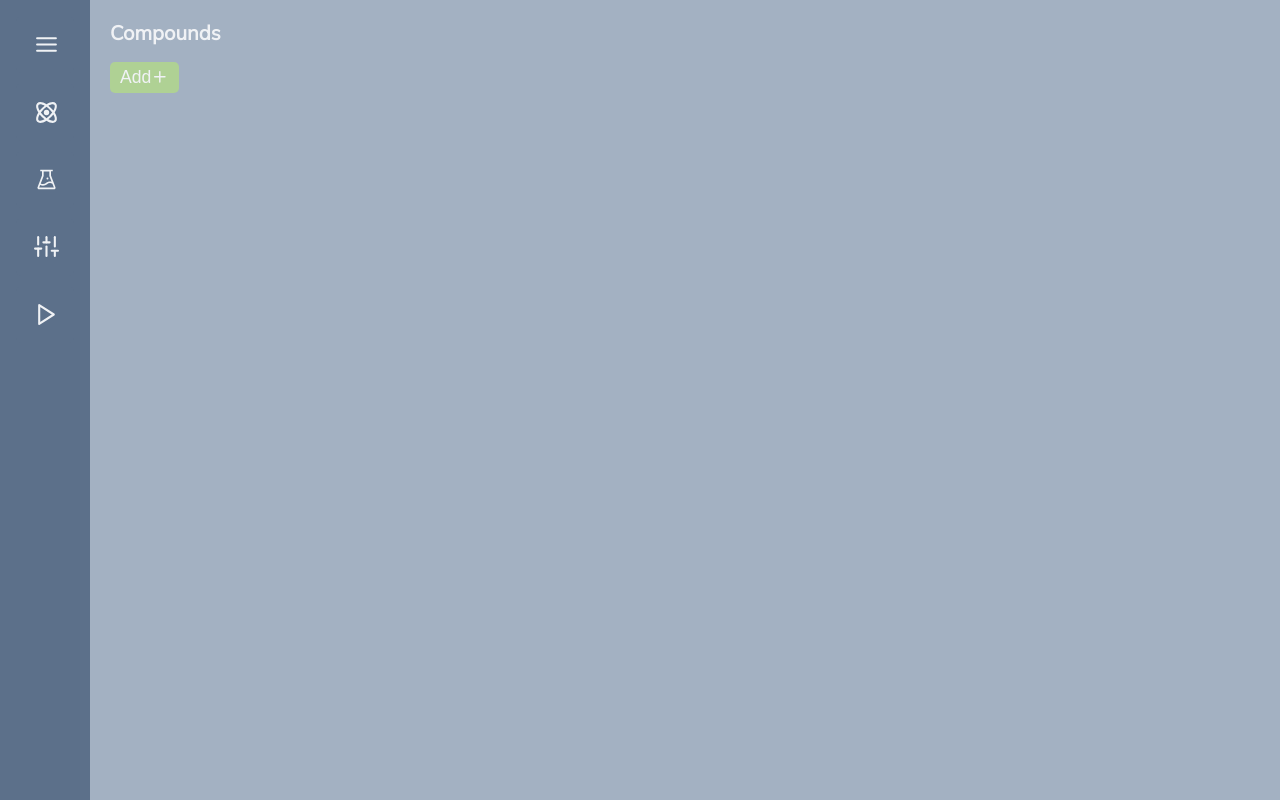
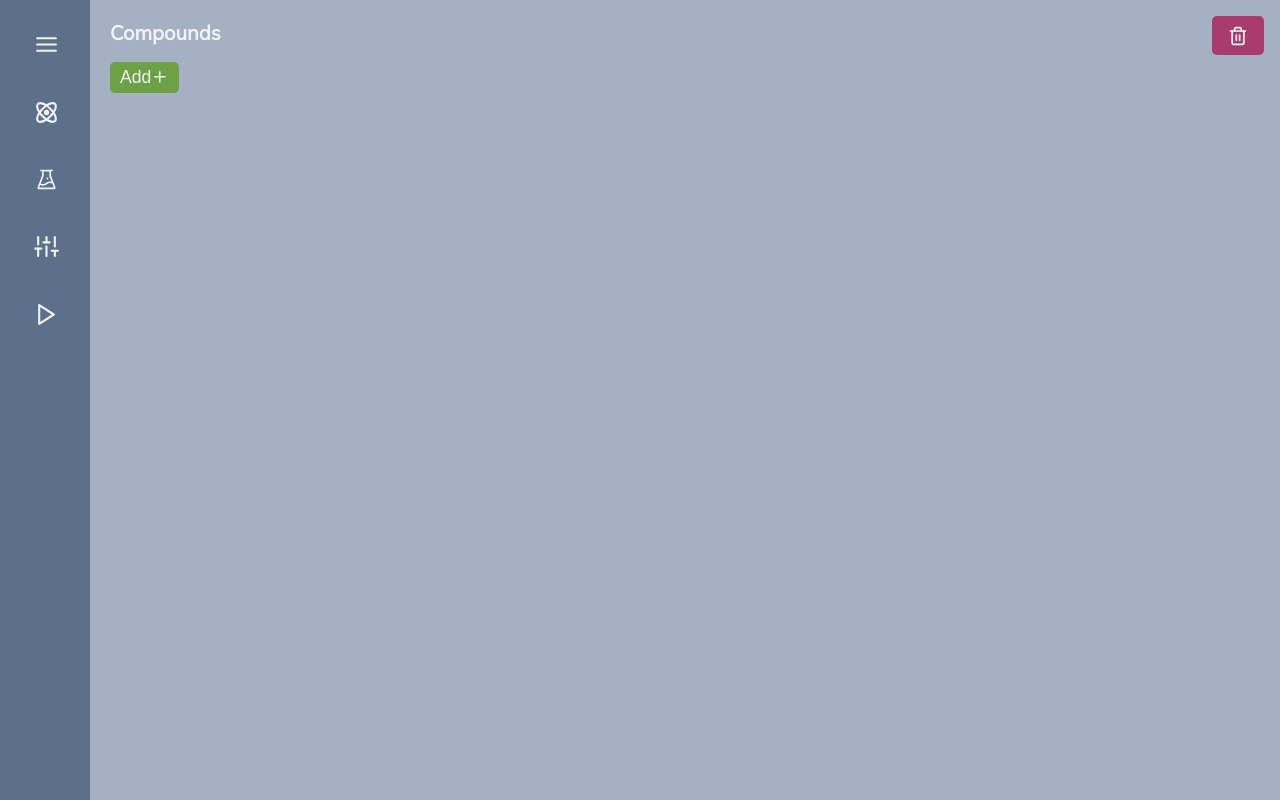
Before and after one commit to frankmangone/batch-simulator, a React (Create React App) app: page / in a window 1280 px wide. Built offline with nearby package versions, Linux system fonts and the light colour scheme.

Commit message:
Added delete button, still missing funcionality

```diff
--- a/src/components/Button.tsx
+++ b/src/components/Button.tsx
@@ -2,6 +2,7 @@ import styled from "styled-components"
 
 interface IButton {
   color?: string
+  buttonStyle?: string
 }
 
 const Button = styled.button<IButton>`
@@ -20,20 +21,28 @@ const Button = styled.button<IButton>`
   &:hover {
     ${(props) => colorsHover(props.color)}
   }
+
+  /* Any additional custom styles */
+  ${(props) => props.buttonStyle ?? ""}
 `
 
 export default Button
 
 const colorsBase = (color?: string) => {
   switch (color) {
+    case "red":
+      return `
+        background-color: var(--color-triadic-red-dark);
+        color: var(--color-grey-lightest);
+      `
     case "green":
       return `
-        background-color: var(--color-triadic-green-normal);
+        background-color: var(--color-triadic-green-dark);
         color: var(--color-grey-lightest);
       `
     case "grey":
       return `
-        background-color: var(--color-grey-normal);
+        background-color: var(--color-grey-dark);
         color: var(--color-grey-lightest);
       `
     default:
@@ -46,13 +55,17 @@ const colorsBase = (color?: string) => {
 
 const colorsHover = (color?: string) => {
   switch (color) {
+    case "red":
+      return `
+        background-color: var(--color-triadic-red-darker);
+      `
     case "green":
       return `
-        background-color: var(--color-triadic-green-dark);
+        background-color: var(--color-triadic-green-darker);
       `
     case "grey":
       return `
-        background-color: var(--color-grey-dark);
+        background-color: var(--color-grey-darker);
       `
     default:
       return `
--- a/src/pages/CompoundsPage.tsx
+++ b/src/pages/CompoundsPage.tsx
@@ -2,11 +2,18 @@
 import Button from "../components/Button"
 import PageTitle from "../components/PageTitle"
 import CompoundList from "../components/compounds/CompoundList"
-import { FiPlus } from "react-icons/fi"
+import { FiPlus, FiTrash2 } from "react-icons/fi"
 
 /* Hooks */
 import { useEffect } from "react"
 import { useData } from "../context/DataContext"
+
+const deleteButtonStyle = `
+  position: absolute;
+  top: 1rem;
+  right: 1rem;
+  padding: 0.6rem 1rem;
+`
 
 const CompoundsPage: React.FC = () => {
   const { compounds, addCompound, editCompound } = useData()
@@ -25,6 +32,9 @@ const CompoundsPage: React.FC = () => {
       <Button color="green" onClick={addCompound}>
         Add <FiPlus />
       </Button>
+      <Button color="red" buttonStyle={deleteButtonStyle}>
+        <FiTrash2 size={20} />
+      </Button>
       <CompoundList compounds={compounds} />
     </>
   )
--- a/src/pages/ReactionsPage.tsx
+++ b/src/pages/ReactionsPage.tsx
@@ -2,11 +2,18 @@
 import Button from "../components/Button"
 import PageTitle from "../components/PageTitle"
 import ReactionList from "../components/reactions/ReactionList"
-import { FiPlus } from "react-icons/fi"
+import { FiPlus, FiTrash2 } from "react-icons/fi"
 
 /* Hooks */
 import { useEffect } from "react"
 import { useData } from "../context/DataContext"
+
+const deleteButtonStyle = `
+  position: absolute;
+  top: 1rem;
+  right: 1rem;
+  padding: 0.6rem 1rem;
+`
 
 const ReactionsPage: React.FC = () => {
   const { addReaction, editReaction } = useData()
@@ -25,6 +32,9 @@ const ReactionsPage: React.FC = () => {
       <Button color="green" onClick={addReaction}>
         Add <FiPlus />
       </Button>
+      <Button color="red" buttonStyle={deleteButtonStyle}>
+        <FiTrash2 size={20} />
+      </Button>
       <ReactionList />
     </>
   )
```
